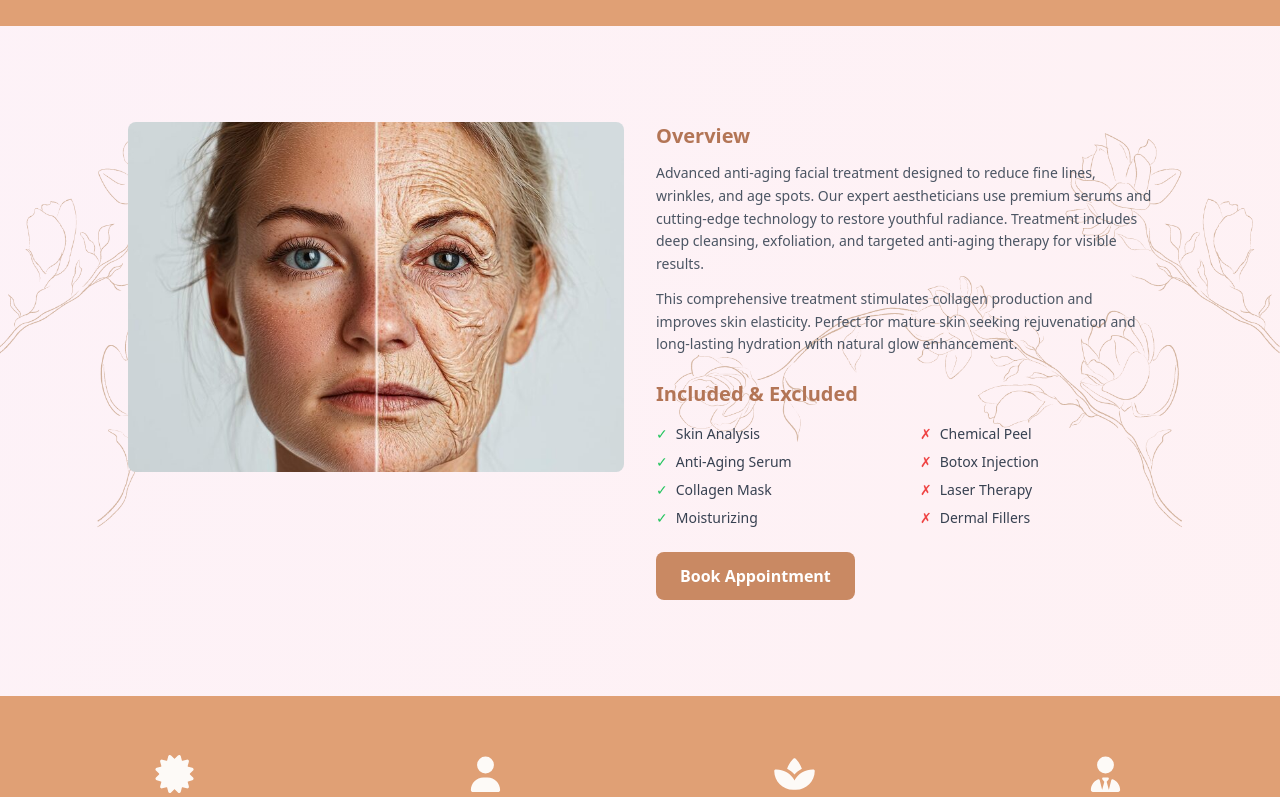
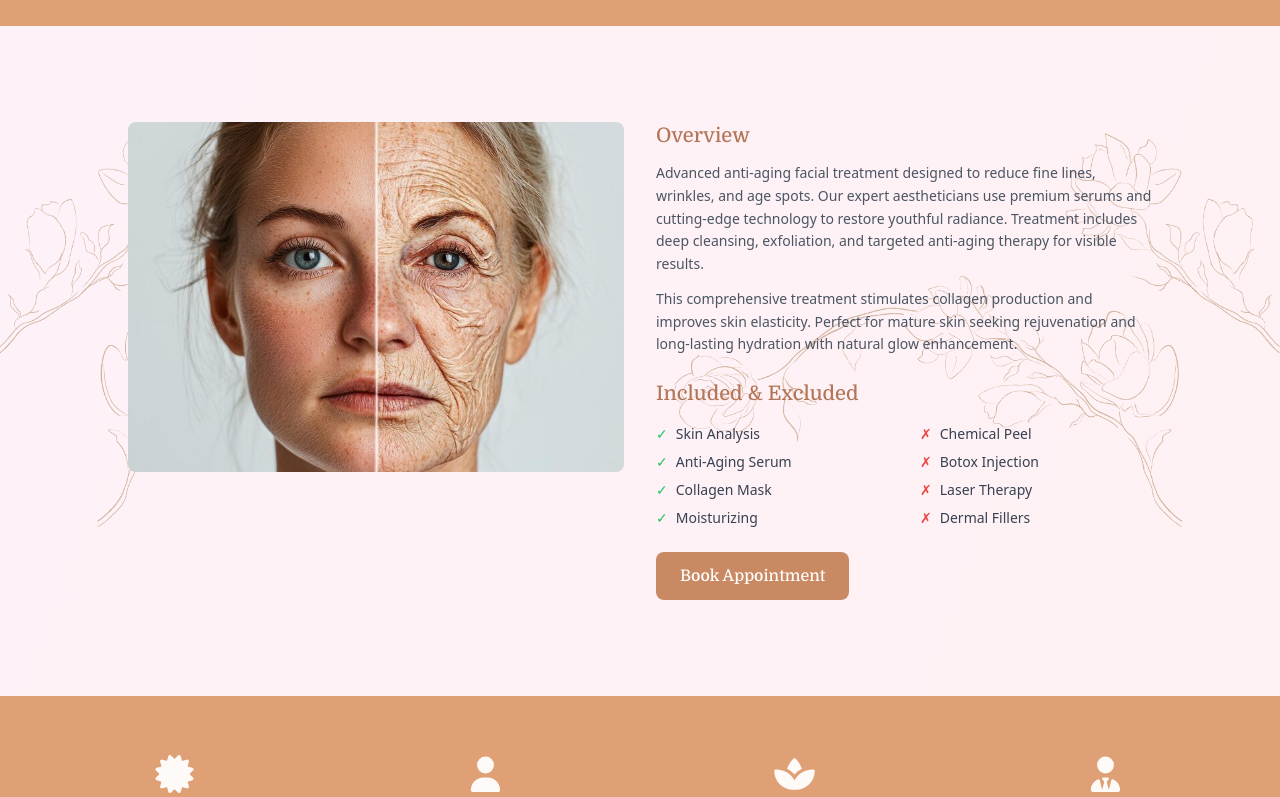
Before and after one commit to Vikky-Kumar-Nv/Dskinova, a React (Vite) app in the folder skinera-main/: page /service in a window 1280 px wide. Shown: the part 418-1215 px from the top of the page. Built offline with nearby package versions, Linux system fonts and the light colour scheme.

Commit message:
font was changed from system ui to Domine - 500

```diff
--- a/skinera-main/src/components/ServiceDetail.jsx
+++ b/skinera-main/src/components/ServiceDetail.jsx
@@ -73,7 +73,7 @@ export default function ServiceDetail({ serviceId = "anti-aging" }) {
               <div className="w-full lg:w-1/2 space-y-4 lg:space-y-6">
                 {/* Overview Section */}
                 <div className="space-y-2 lg:space-y-3">
-                  <h3 className="text-lg sm:text-xl font-bold text-[#b37556]">
+                  <h3 className="text-lg sm:text-xl font-domine font-medium text-[#b37556]">
                     {service.overview.title}
                   </h3>
                   <div className="text-gray-600 leading-relaxed text-sm">
@@ -92,7 +92,7 @@ export default function ServiceDetail({ serviceId = "anti-aging" }) {
 
                 {/* Included & Excluded Section */}
                 <div>
-                  <h3 className="text-lg sm:text-xl font-bold text-[#b37556] mb-3 lg:mb-4">
+                  <h3 className="text-lg sm:text-xl font-domine font-medium text-[#b37556] mb-3 lg:mb-4">
                     Included & Excluded
                   </h3>
 
@@ -136,7 +136,7 @@ export default function ServiceDetail({ serviceId = "anti-aging" }) {
                   <div className="mt-4 lg:mt-6">
                     <button
                       onClick={openAppointment}
-                      className="w-full sm:w-auto bg-[#c98963] hover:bg-[#be7f58] text-white font-semibold py-3 px-6 rounded-lg transition-all duration-300"
+                      className="w-full sm:w-auto bg-[#c98963] hover:bg-[#be7f58] text-white font-domine font-medium py-3 px-6 rounded-lg transition-all duration-300"
                     >
                       Book Appointment
                     </button>
```
Also changed, not shown: 2 other files (tests, documents, lock files or other folders).
